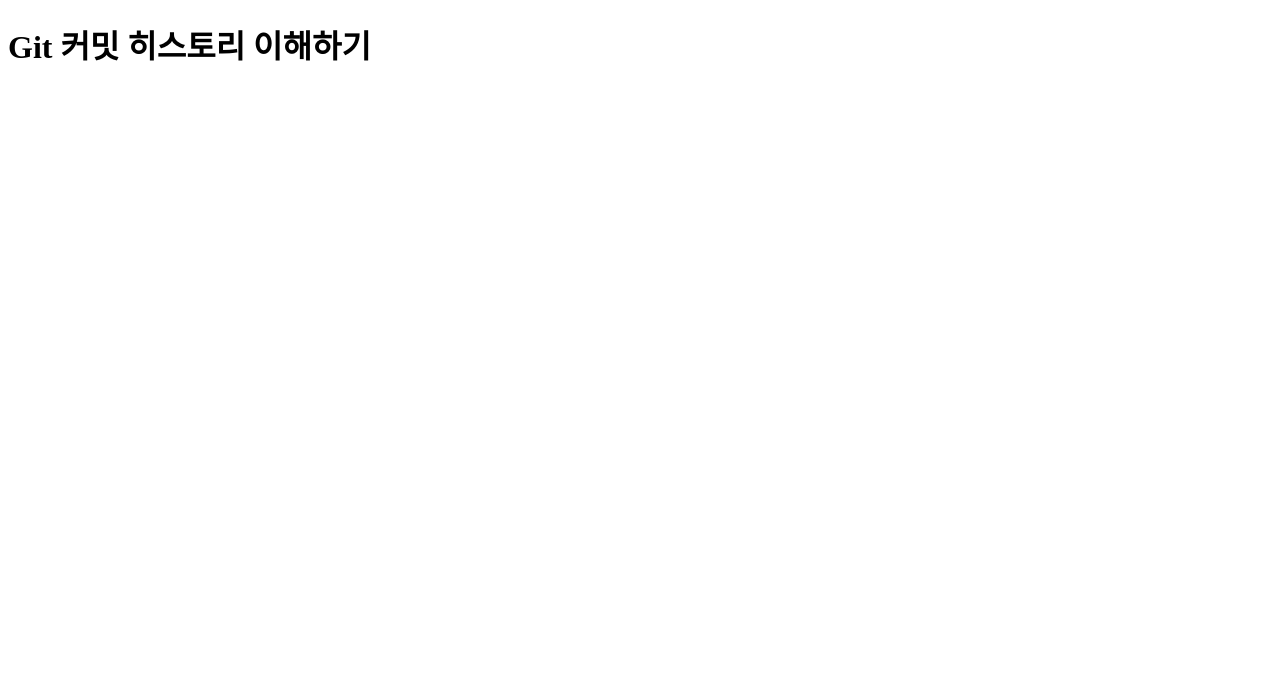
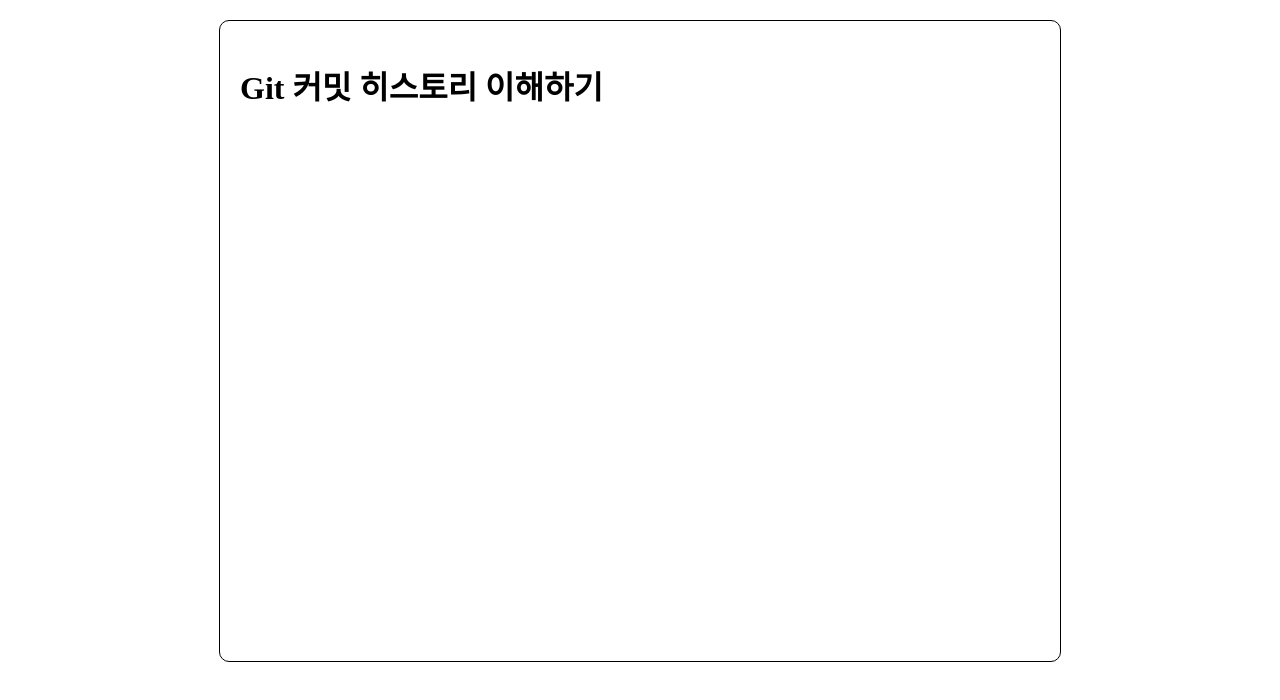
Before and after one commit to pqpqpqpqpqpqpqpqp/gangname_team, a plain HTML site: page commit_history.html in a window 1280 px wide. Drawn offline with Linux system fonts and the light colour scheme.

Commit message:
div창 만들기

```diff
--- a/commit_history.html
+++ b/commit_history.html
@@ -4,9 +4,30 @@
     <meta charset="UTF-8">
     <meta name="viewport" content="width=device-width, initial-scale=1.0">
     <title>Git 커밋 히스토리 게임</title>
+    <style>
+        body {
+            margin: 20px;
+            display: flex;
+            flex-direction: row;
+            justify-content: center;
+        }
+        .outbox {
+            padding: 20px 20px;
+            width: 800px;
+            height: 600px;
+            border: 1px solid black;
+            border-radius: 10px;
+            background-color: white;
+        }
+    </style>
+
 </head>
 <body>
-    <h1>Git 커밋 히스토리 이해하기</h1>
+
+
+    <div class="outbox">
+        <h1>Git 커밋 히스토리 이해하기</h1>
+    </div>
 
 </body>
 </html>
```
